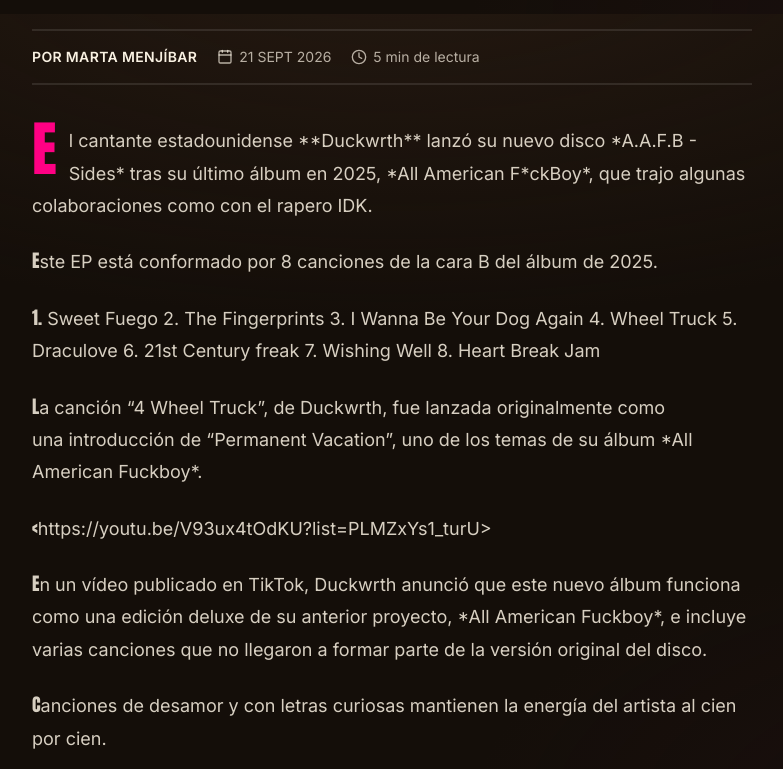
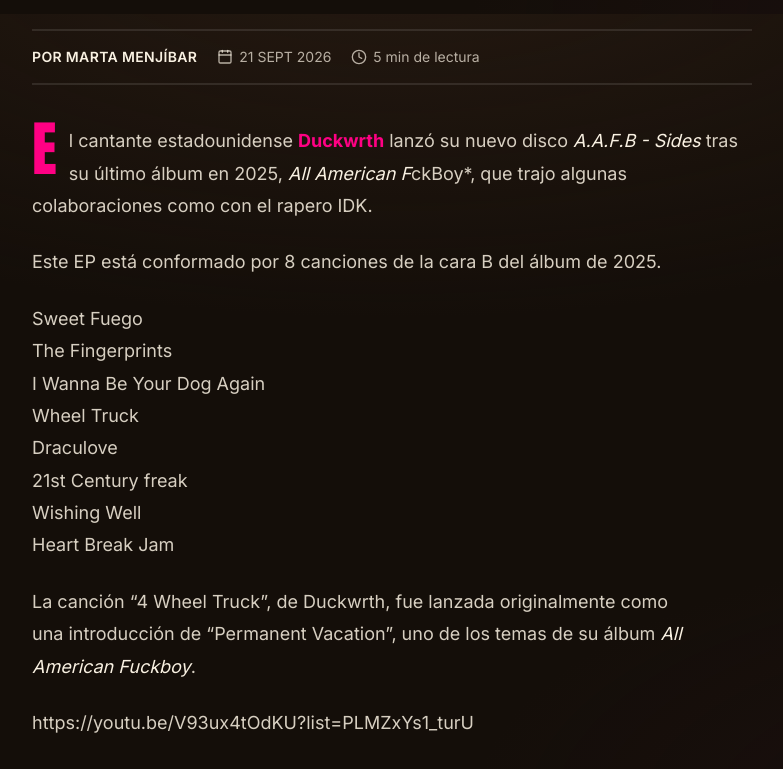
Before and after one commit to damemuchamarcha-bot/v0-damemuchamarcha-3871-7579d484, a Next.js app: page /articulo/la-otra-cara-de-lo-nuevo-de-duckwrth-a-a-f-b-sides in a window 1280 px wide. Shown: the part 786-1555 px from the top of the page, without its empty margins (248-1031 px from the left). Built offline with nearby package versions, Linux system fonts and the light colour scheme.

Commit message:
Update page.tsx

```diff
--- a/app/articulo/[slug]/page.tsx
+++ b/app/articulo/[slug]/page.tsx
@@ -3,6 +3,7 @@ import Link from 'next/link'
 import Image from 'next/image'
 import type { Metadata } from 'next'
 import { ArrowLeft, Clock, Calendar } from 'lucide-react'
+import ReactMarkdown from 'react-markdown'
 import { articles, getArticle, getRecent } from '@/lib/articles'
 import { CategoryTag } from '@/components/category-tag'
 import { ArticleCard } from '@/components/article-card'
@@ -86,15 +87,27 @@ export default async function ArticlePage({
           </span>
         </div>
 
-        {/* Body */}
+        {/* Body con soporte real para Markdown (negritas y cursivas) */}
         <div className="mt-10 flex flex-col gap-6">
           {article.body.map((para, i) => (
-            <p
+            <div
               key={i}
-              className="text-pretty text-lg leading-[1.8] text-punk-cream/85 first-letter:float-left first-letter:mr-3 first-letter:font-display first-letter:text-6xl first-letter:leading-[0.8] first-letter:text-punk-pink [&:not(:first-child)]:first-letter:float-none [&:not(:first-child)]:first-letter:mr-0 [&:not(:first-child)]:first-letter:text-lg [&:not(:first-child)]:first-letter:text-punk-cream/85"
+              className={`text-pretty text-lg leading-[1.8] text-punk-cream/85 ${
+                i === 0
+                  ? 'first-letter:float-left first-letter:mr-3 first-letter:font-display first-letter:text-6xl first-letter:leading-[0.8] first-letter:text-punk-pink'
+                  : ''
+              }`}
             >
-              {para}
-            </p>
+              <ReactMarkdown
+                components={{
+                  strong: ({ node, ...props }) => <strong className="font-bold text-punk-pink" {...props} />,
+                  em: ({ node, ...props }) => <em className="italic text-punk-cream" {...props} />,
+                  p: ({ node, ...props }) => <p className="m-0" {...props} />,
+                }}
+              >
+                {para}
+              </ReactMarkdown>
+            </div>
           ))}
         </div>
 
```
